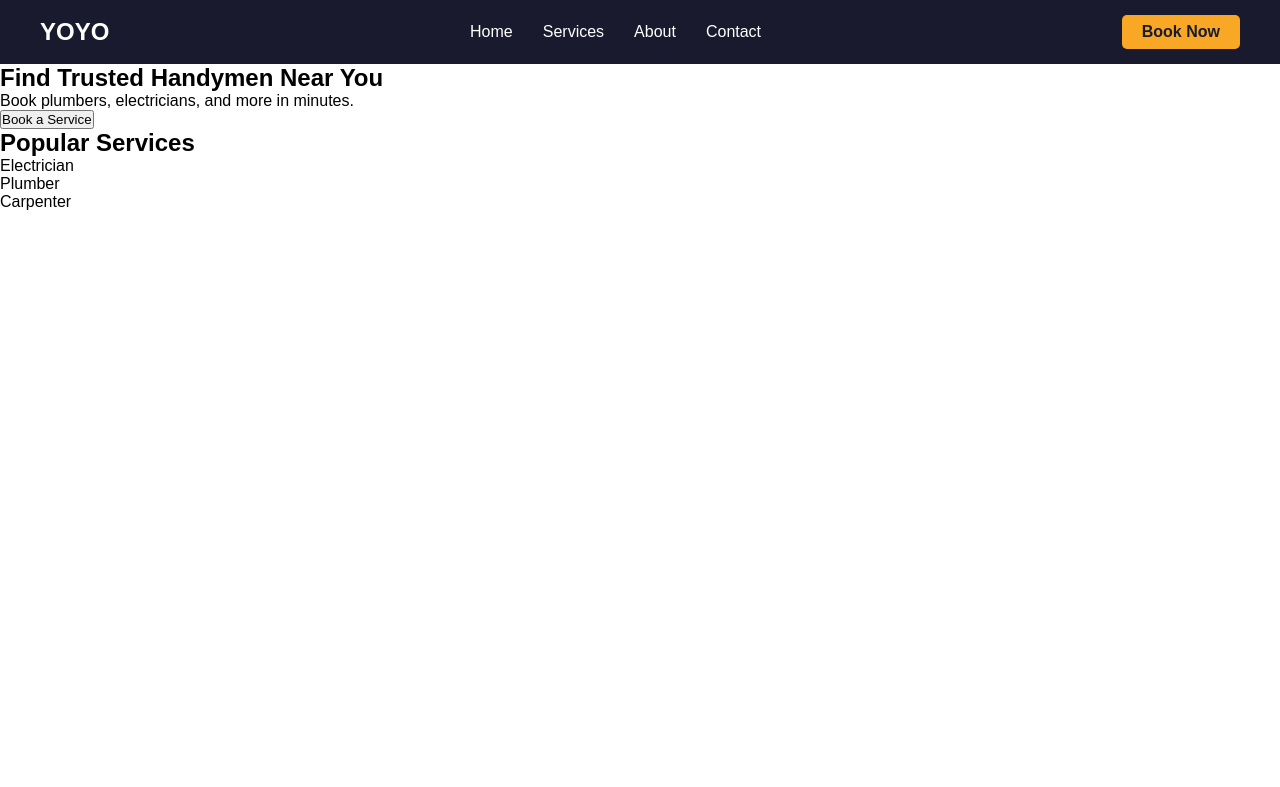
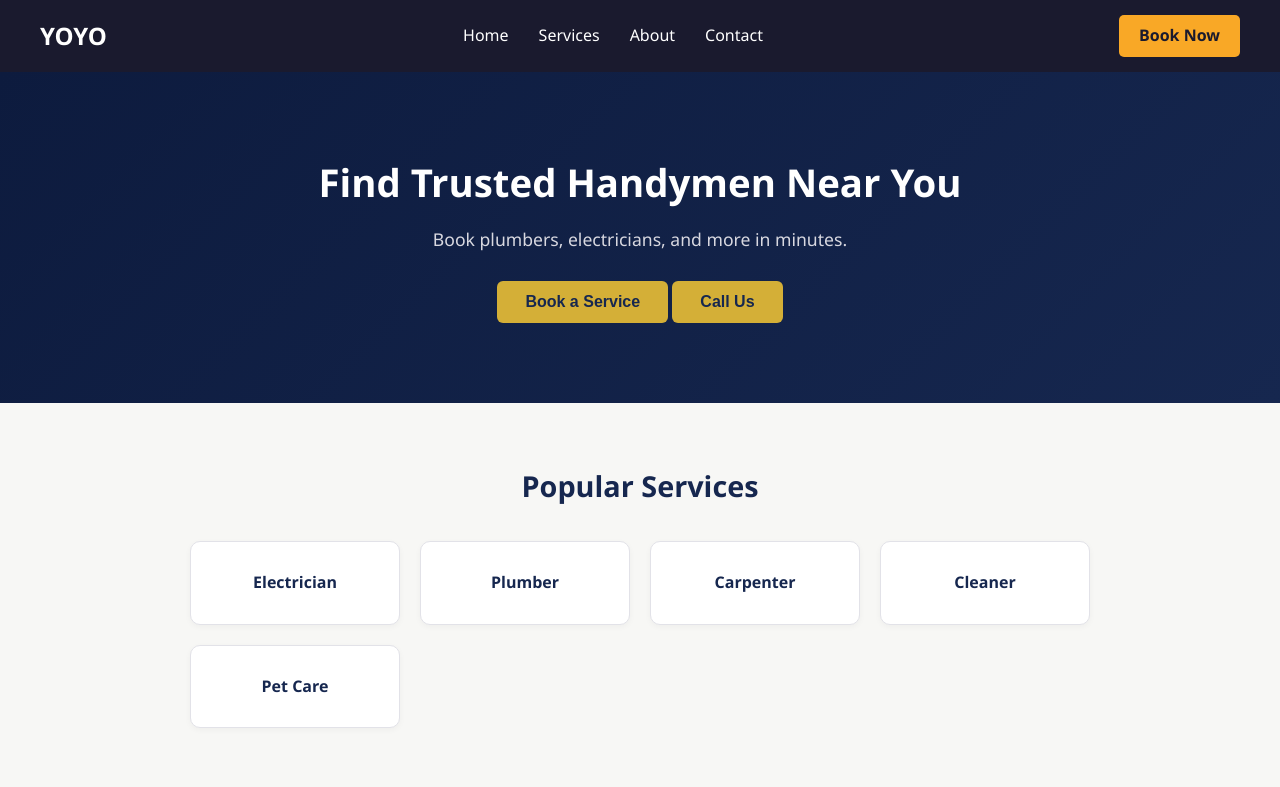
Before and after one commit to binamnepal/Daily-workers-hiring-system, a Django app: page / in a window 1280 px wide. Shown: the top 787 px of the page. Run offline with Django 5.2, Linux system fonts and the light colour scheme.

Commit message:
Khushi commit

```diff
--- a/static/CSS/style.css
+++ b/static/CSS/style.css
@@ -35,3 +35,156 @@ body { font-family: Arial, sans-serif; }
     text-decoration: none;
     font-weight: bold;
 }
+
+/* ===== General Reset ===== */
+* {
+    margin: 0;
+    padding: 0;
+    box-sizing: border-box;
+}
+
+body {
+    font-family: 'Segoe UI', Arial, sans-serif;
+    color: #1a1a2e;
+    background-color: #f7f7f5;
+    line-height: 1.6;
+}
+
+/* ===== Hero Section ===== */
+.hero {
+    background: linear-gradient(135deg, #0d1b3e, #16274f);
+    color: #ffffff;
+    text-align: center;
+    padding: 80px 20px;
+}
+
+.hero h1 {
+    font-size: 2.4rem;
+    margin-bottom: 12px;
+    font-weight: 700;
+}
+
+.hero p {
+    font-size: 1.1rem;
+    color: #d8d8e0;
+    margin-bottom: 28px;
+}
+
+.hero-actions {
+    display: flex;
+    gap: 16px;
+    justify-content: center;
+    flex-wrap: wrap;
+}
+
+.hero button,
+.hero a.call-btn {
+    padding: 12px 28px;
+    font-size: 1rem;
+    font-weight: 600;
+    border-radius: 6px;
+    border: none;
+    cursor: pointer;
+    text-decoration: none;
+    display: inline-block;
+    transition: transform 0.15s ease, opacity 0.15s ease;
+}
+
+.hero button {
+    background-color: #d4af37;
+    color: #16274f;
+}
+
+.hero button:hover {
+    opacity: 0.9;
+    transform: translateY(-2px);
+}
+
+.hero a.call-btn {
+    background-color: transparent;
+    color: #ffffff;
+    border: 2px solid #d4af37;
+}
+
+.hero a.call-btn:hover {
+    background-color: #d4af37;
+    color: #16274f;
+}
+
+/* ===== Popular Services Section ===== */
+.services {
+    padding: 60px 20px;
+    text-align: center;
+}
+
+.services h2 {
+    font-size: 1.8rem;
+    color: #16274f;
+    margin-bottom: 32px;
+}
+
+.services-grid {
+    display: grid;
+    grid-template-columns: repeat(auto-fit, minmax(180px, 1fr));
+    gap: 20px;
+    max-width: 900px;
+    margin: 0 auto;
+}
+
+.service-card {
+    background-color: #ffffff;
+    border: 1px solid #e2e2e8;
+    border-radius: 10px;
+    padding: 28px 16px;
+    font-weight: 600;
+    color: #16274f;
+    box-shadow: 0 2px 6px rgba(0, 0, 0, 0.04);
+    transition: transform 0.15s ease, box-shadow 0.15s ease;
+}
+
+.service-card:hover {
+    transform: translateY(-4px);
+    box-shadow: 0 6px 14px rgba(0, 0, 0, 0.08);
+}
+
+/* ===== Why Us Section ===== */
+.why-us {
+    background-color: #eef0f5;
+    padding: 60px 20px;
+    text-align: center;
+}
+
+.why-us h2 {
+    font-size: 1.8rem;
+    color: #16274f;
+    margin-bottom: 32px;
+}
+
+.why-grid {
+    display: grid;
+    grid-template-columns: repeat(auto-fit, minmax(180px, 1fr));
+    gap: 20px;
+    max-width: 700px;
+    margin: 0 auto;
+}
+
+.why-grid div {
+    background-color: #ffffff;
+    border-radius: 10px;
+    padding: 24px 16px;
+    font-weight: 500;
+    color: #16274f;
+    box-shadow: 0 2px 6px rgba(0, 0, 0, 0.04);
+}
+
+/* ===== Responsive ===== */
+@media (max-width: 600px) {
+    .hero h1 {
+        font-size: 1.8rem;
+    }
+
+    .hero-actions {
+        flex-direction: column;
+        align-items: center;
+    }
+}
--- a/templates/UI/Home.html
+++ b/templates/UI/Home.html
@@ -5,6 +5,7 @@
     <h1>Find Trusted Handymen Near You</h1>
     <p>Book plumbers, electricians, and more in minutes.</p>
     <button>Book a Service</button>
+     <button>Call Us </button>
 </section>
 
 <section class="services">
@@ -13,6 +14,9 @@
         <div class="service-card">Electrician</div>
         <div class="service-card">Plumber</div>
         <div class="service-card">Carpenter</div>
+        <div class="service-card">Cleaner</div>
+        <div class="service-card">Pet Care</div>
+
     </div>
 </section>
 {% endblock %}
```
